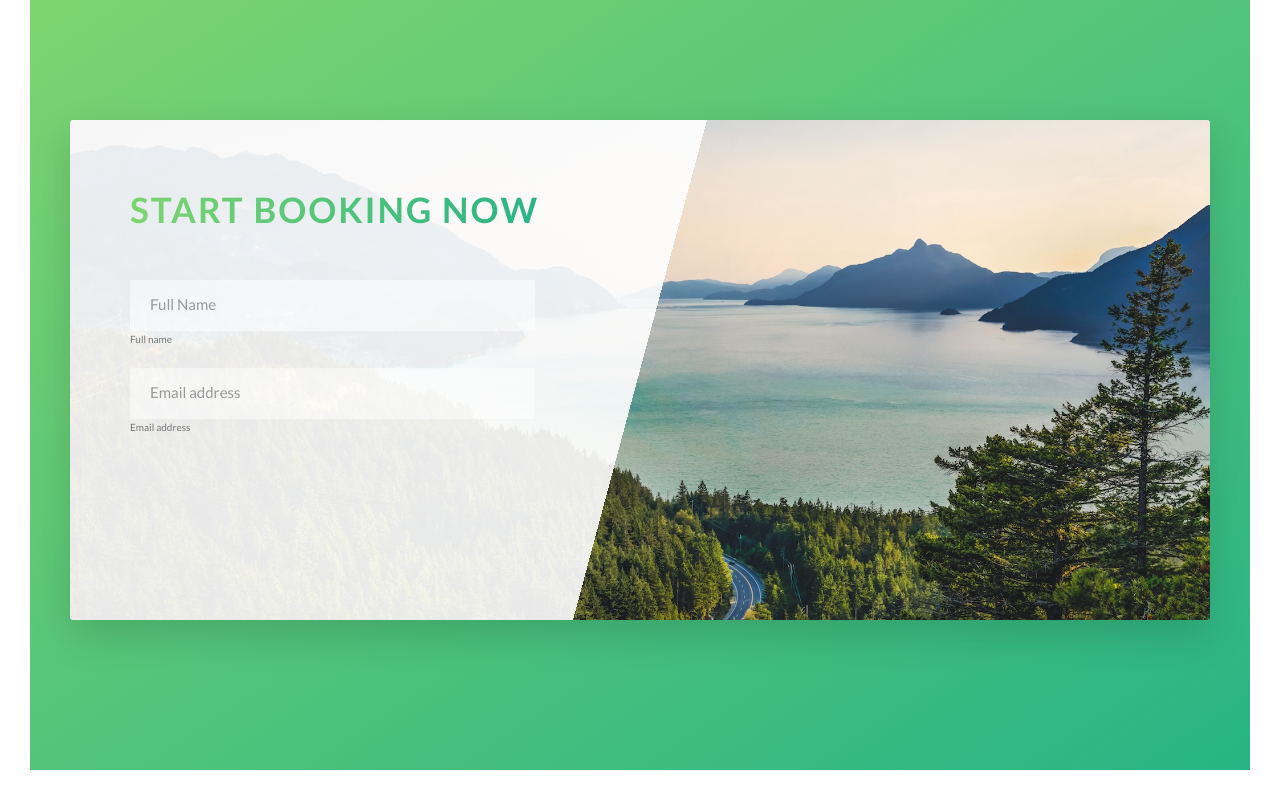
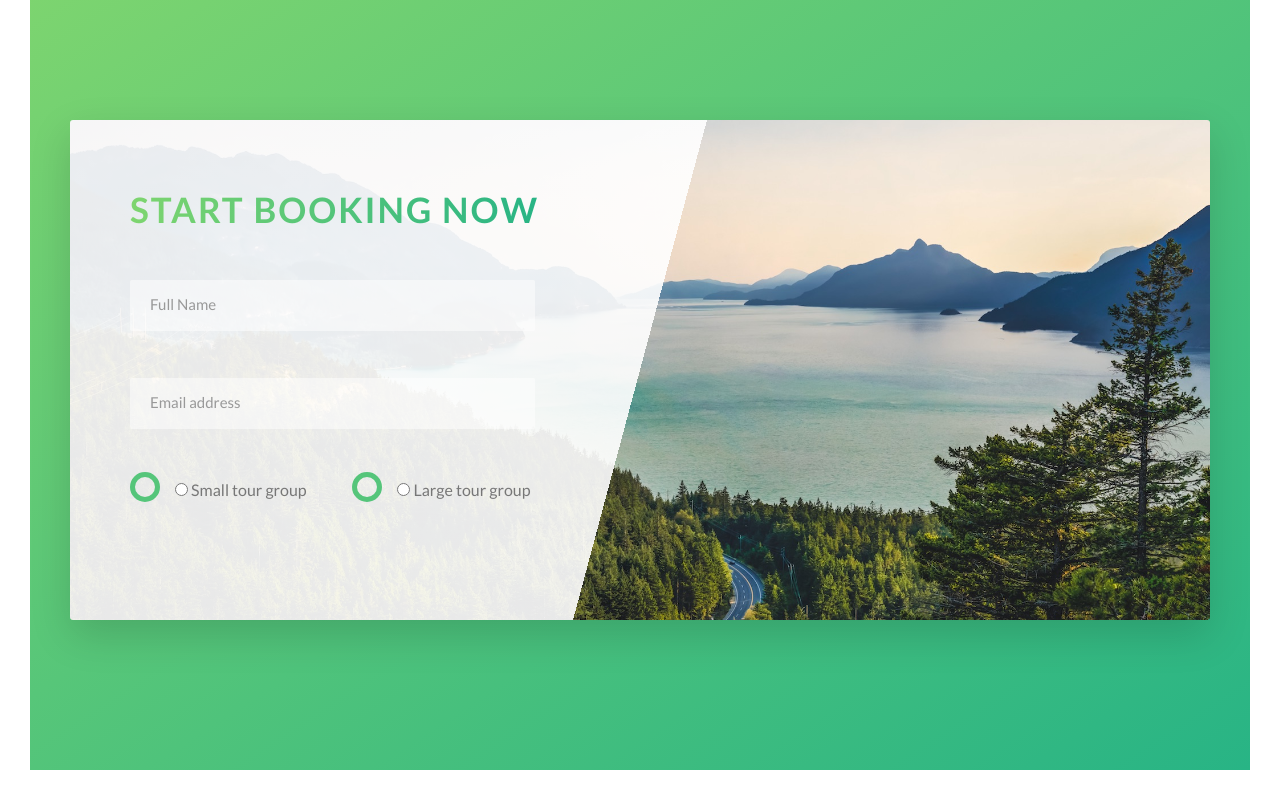
Before and after one commit to Shevotool/Natours, a website: page index.html in a window 1280 px wide. Shown: the part 4636-5436 px from the top of the page. Drawn offline with Linux system fonts and the light colour scheme.

Commit message:
Booking Section

```diff
--- a/index.html
+++ b/index.html
@@ -294,6 +294,24 @@ npm run compile:sass -->
                 <input type="email" class="form__input" placeholder="Email address" id="email" required>
                 <label for="email" class="form__label">Email address</label>
               </div>
+
+              <div class="form__group">
+                <div class="form__radio-group">
+                  <input type="radio" class="form__radio-input" id="small" name="size">
+                  <label for="small" class="form__radio-label">
+                    <span class="form__radio-button"></span>
+                    Small tour group
+                  </label>
+                </div>
+
+                <div class="form__radio-group">
+                  <input type="radio" class="form__radio-input" id="large" name="size">
+                  <label for="large" class="form__radio-label">
+                    <span class="form__radio-button"></span>
+                    Large tour group
+                  </label>
+                </div>
+              </div>
             </form>
           </div>
         </div>
--- a/sass/components/_form.scss
+++ b/sass/components/_form.scss
@@ -15,6 +15,7 @@
     border-bottom: 3px solid transparent;
     width: 90%;
     display: block;
+    transition: all .3s;
 
       &:focus {
           outline: none;
@@ -32,6 +33,55 @@
   }
 
 
+  &__label {
+    font-size: 1.2rem;
+    font-weight: 700;
+    margin-left: 2rem;
+    margin-top: .7rem;
+    display: block;
+    transition: all .3s;
+  }
 
-  &__label {}
+  &__input:placeholder-shown + &__label {
+    opacity: 0;
+    visibility: hidden;
+    transform: translateY(-4rem);
+  }
+
+  &__radio-group {
+    width: 49%;
+    display: inline-block;
+  }
+
+  &__radio-group {
+    font-size: $default-font-size;
+    cursor: pointer;
+    position: relative;
+    padding-left: 4.5rem;
+  }
+
+  &__radio-button {
+    height: 3rem;
+    width: 3rem;
+    border: 5px solid $color-primary;
+    border-radius: 50%;
+    display: inline-block;
+    position: absolute;
+    left: 0;
+    top: -.4rem;
+
+    &::after{
+      content: "";
+      display: block;
+      height: 1.3rem;
+      width: 1.3rem;
+      border-radius: 50%;
+      position: absolute;
+      top: 50%;
+      left: 50%;
+      transform: translate(-50%, -50%);
+      background-color: $color-primary;
+      opacity: 0;
+    }
+  }
 }
```
Also changed, not shown: css/style.css.
